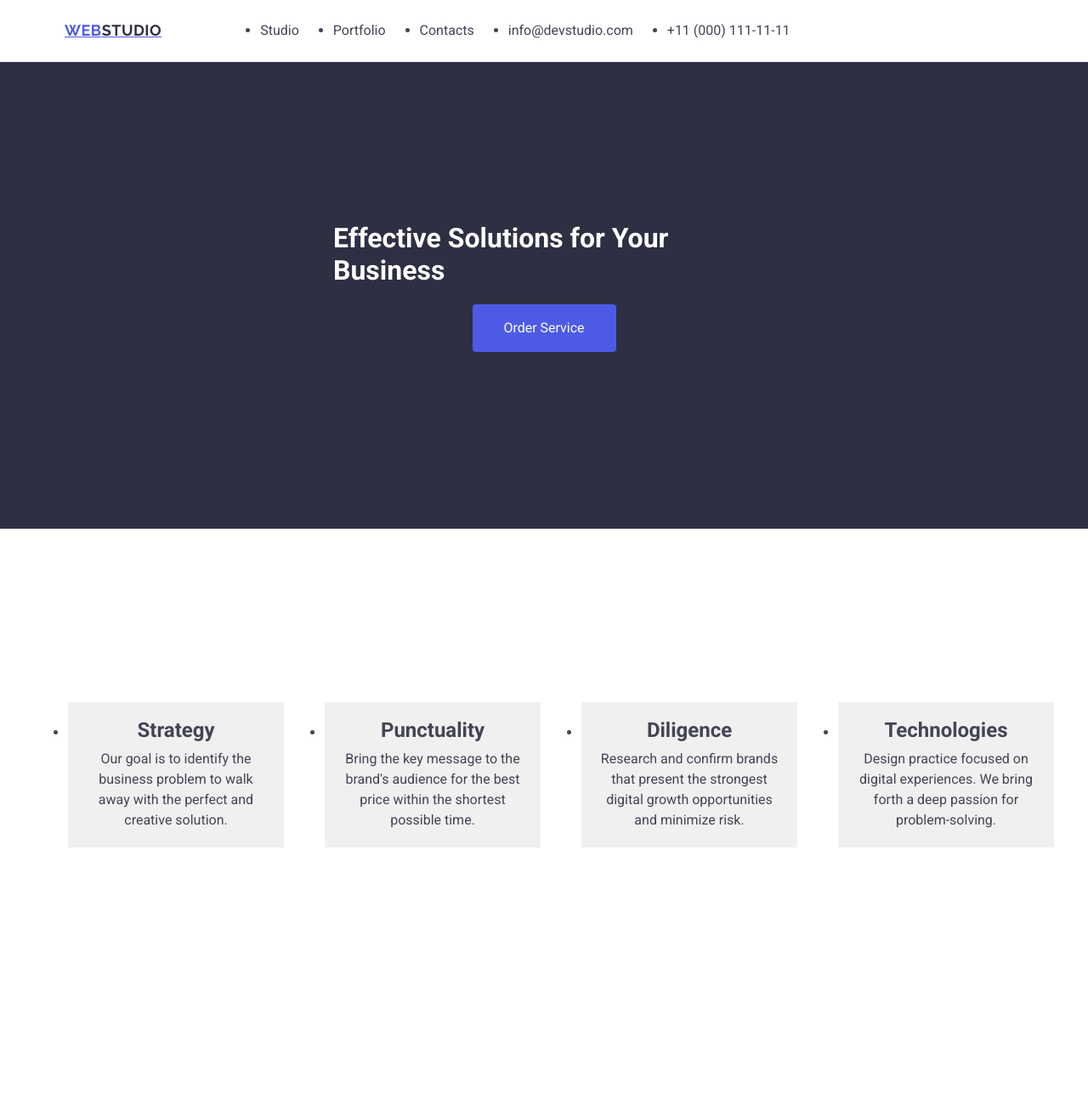
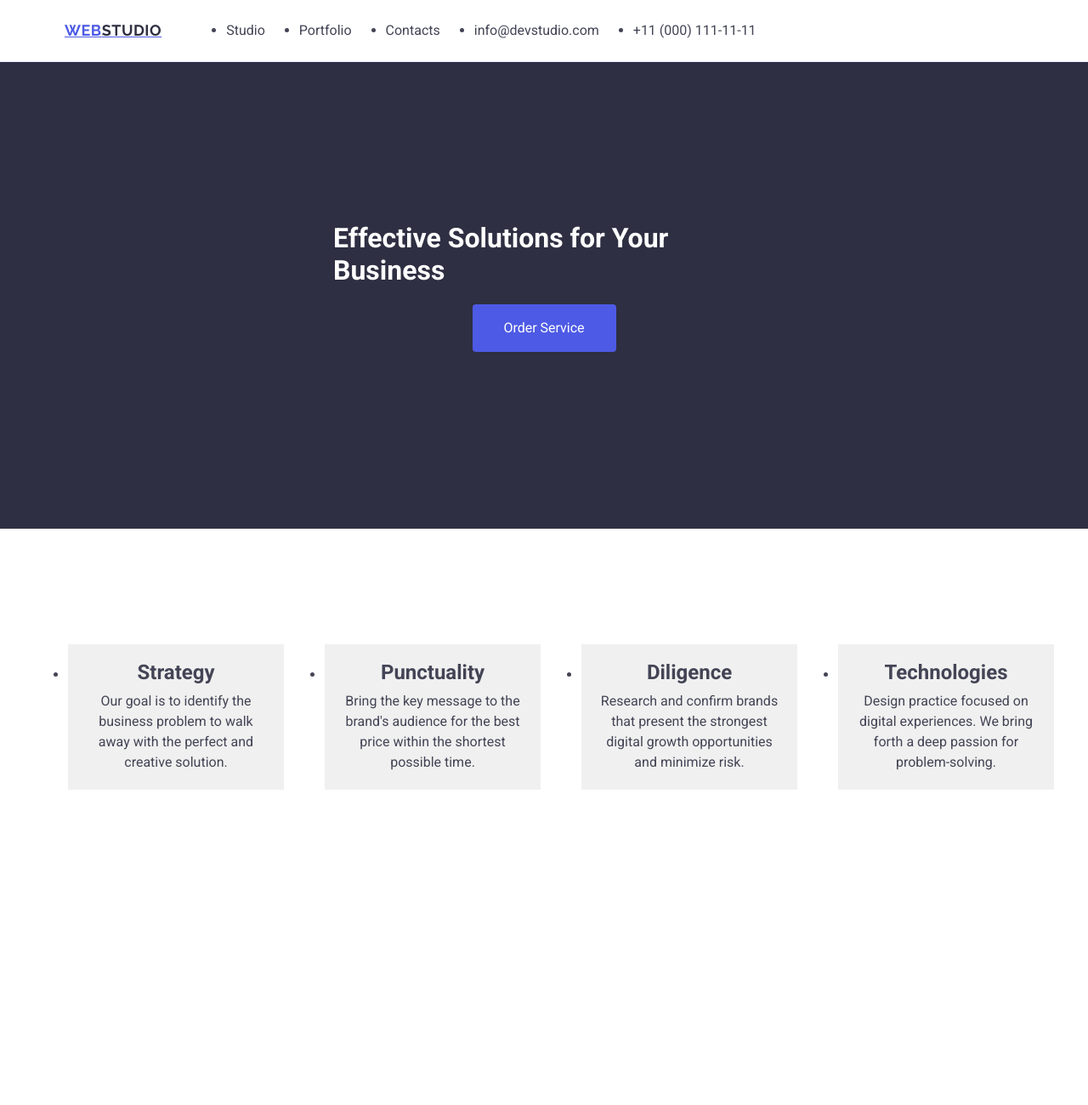
Before and after one commit to GratielaC/goit-markup-hw-01, a plain HTML site: page index.html in a window 1280 px wide. Shown: the top 1300 px of the page at 85% size. Drawn offline with nearby package versions, Linux system fonts and the light colour scheme.

Commit message:
commit6:56

```diff
--- a/css/styles.css
+++ b/css/styles.css
@@ -80,9 +80,6 @@ body {
 .header-menu {
   display: flex;
   gap: 40px;
-}
-
-.menu-item {
   padding: 24px 0;
 }
 
@@ -139,7 +136,7 @@ body {
 /* Company section styles */
 
 .company-section {
-  padding: 188px 0;
+  padding: 120px 0;
 }
 
 .company-container {
```
